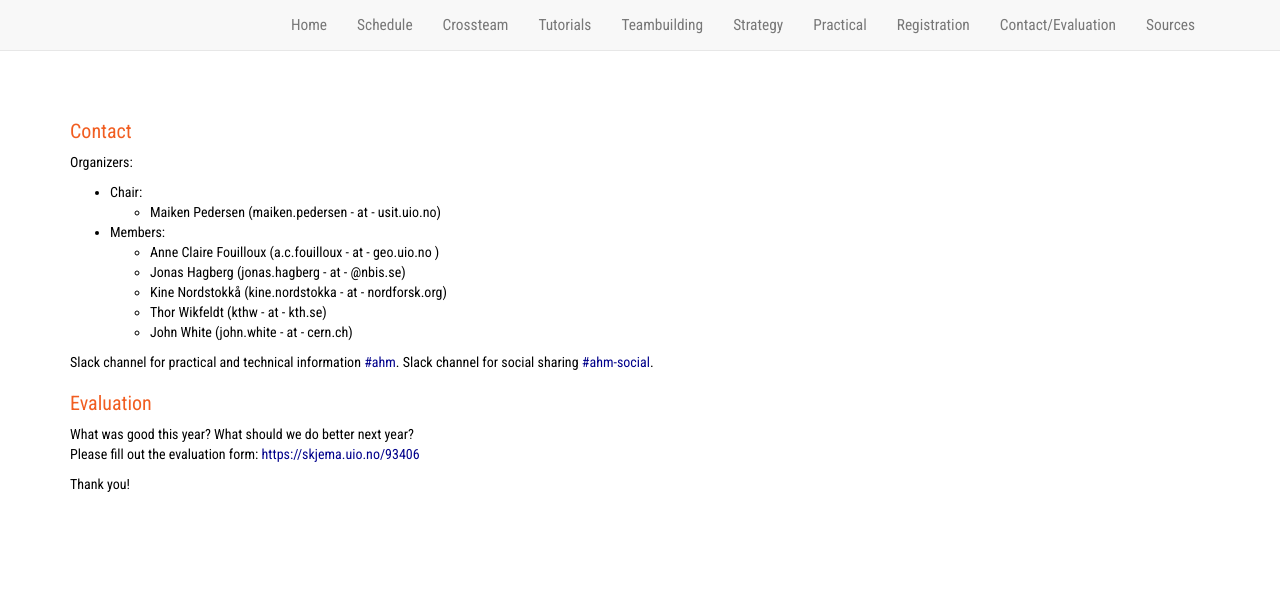
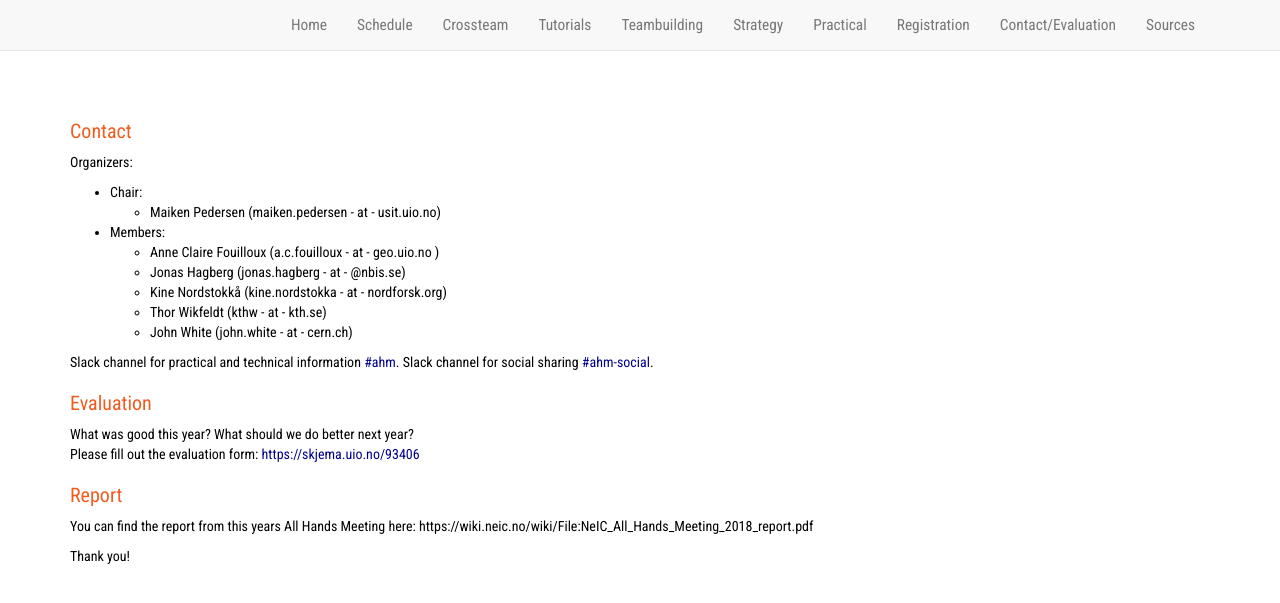
Before and after one commit to neicnordic/ahm18.neic.nordforsk.org, a Jekyll site: the page built from contact.md, in a window 1280 px wide. Shown: the top 603 px of the page. Built offline with Jekyll 4.4.1, drawn with Linux system fonts in a browser that asks for light colours; nearby versions of some CDN libraries; our own code applies the rules of GitHub Pages for plain Markdown files.

Commit message:
Added link to the report to contact.md

```diff
--- a/contact.md
+++ b/contact.md
@@ -22,8 +22,10 @@
 
 ### Evaluation
 
-
 What was good this year? What should we do better next year? <br>
 Please fill out the evaluation form: [https://skjema.uio.no/93406](https://skjema.uio.no/93406)
 
+### Report
+You can find the report from this years All Hands Meeting here: https://wiki.neic.no/wiki/File:NeIC_All_Hands_Meeting_2018_report.pdf
+
 Thank you!
```
